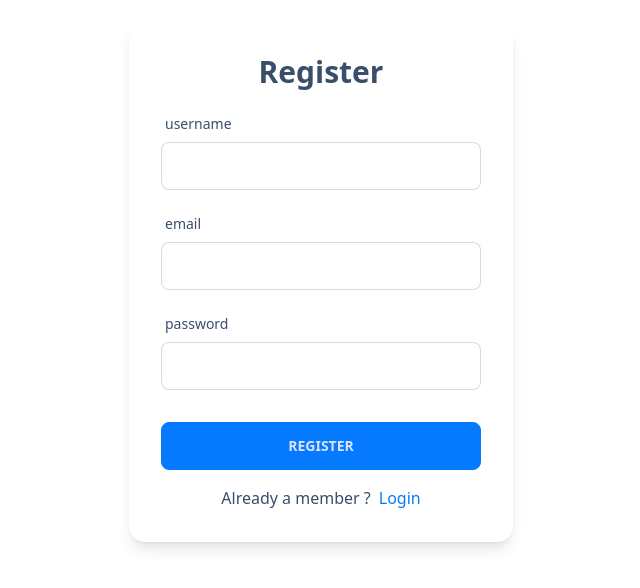
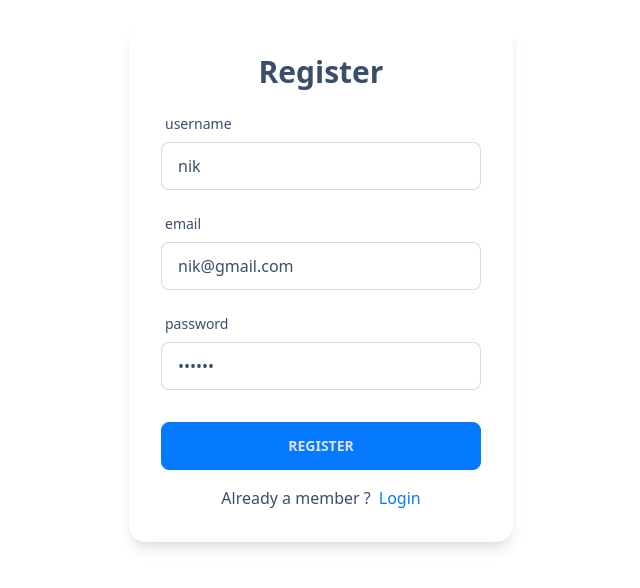
Before and after one commit to nikhilmahato21/comfy-store, a React (Vite) app: page /register in a window 1280 px wide. Shown: the part 118-706 px from the top of the page, without its empty margins (319-959 px from the left). Built offline with nearby package versions, Linux system fonts and the light colour scheme.

Commit message:
register user done

```diff
--- a/src/pages/Register.jsx
+++ b/src/pages/Register.jsx
@@ -1,10 +1,25 @@
 import React from "react";
-import { Form, Link } from "react-router-dom";
+import { Form, Link, redirect } from "react-router-dom";
 import FormInput from "../components/FormInput";
 import SubmitBtn from "../components/SubmitBtn";
+import { customFetch } from "../utils";
+import { toast } from "react-toastify";
 
-export const action = async () => {
-  return null;
+export const action = async ({ request }) => {
+  const formData = await request.formData();
+  const data = Object.fromEntries(formData);
+
+  try {
+    const response = await customFetch.post("/auth/local/register", data);
+    toast.success("account created successfully");
+    return redirect("/login");
+  } catch (error) {
+    const errorMessage =
+      error?.response?.data?.error?.message ||
+      "please double check your credentials";
+    toast.error(errorMessage);
+    return null;
+  }
 };
 
 const Register = () => {
@@ -15,9 +30,24 @@
         className="card w-96 p-8 bg-base-100 shadow-lg flex flex-col gap-y-4"
       >
         <h4 className="text-center text-3xl font-bold">Register</h4>
-        <FormInput type="text" label="username" name="username" />
-        <FormInput type="email" label="email" name="email" />
-        <FormInput type="password" label="password" name="password" />
+        <FormInput
+          type="text"
+          label="username"
+          name="username"
+          defaultValue="nik"
+        />
+        <FormInput
+          type="email"
+          label="email"
+          name="email"
+          defaultValue="nik@gmail.com"
+        />
+        <FormInput
+          type="password"
+          label="password"
+          name="password"
+          defaultValue="secret"
+        />
         <div className="mt-4">
           <SubmitBtn text="register" />
         </div>
```
